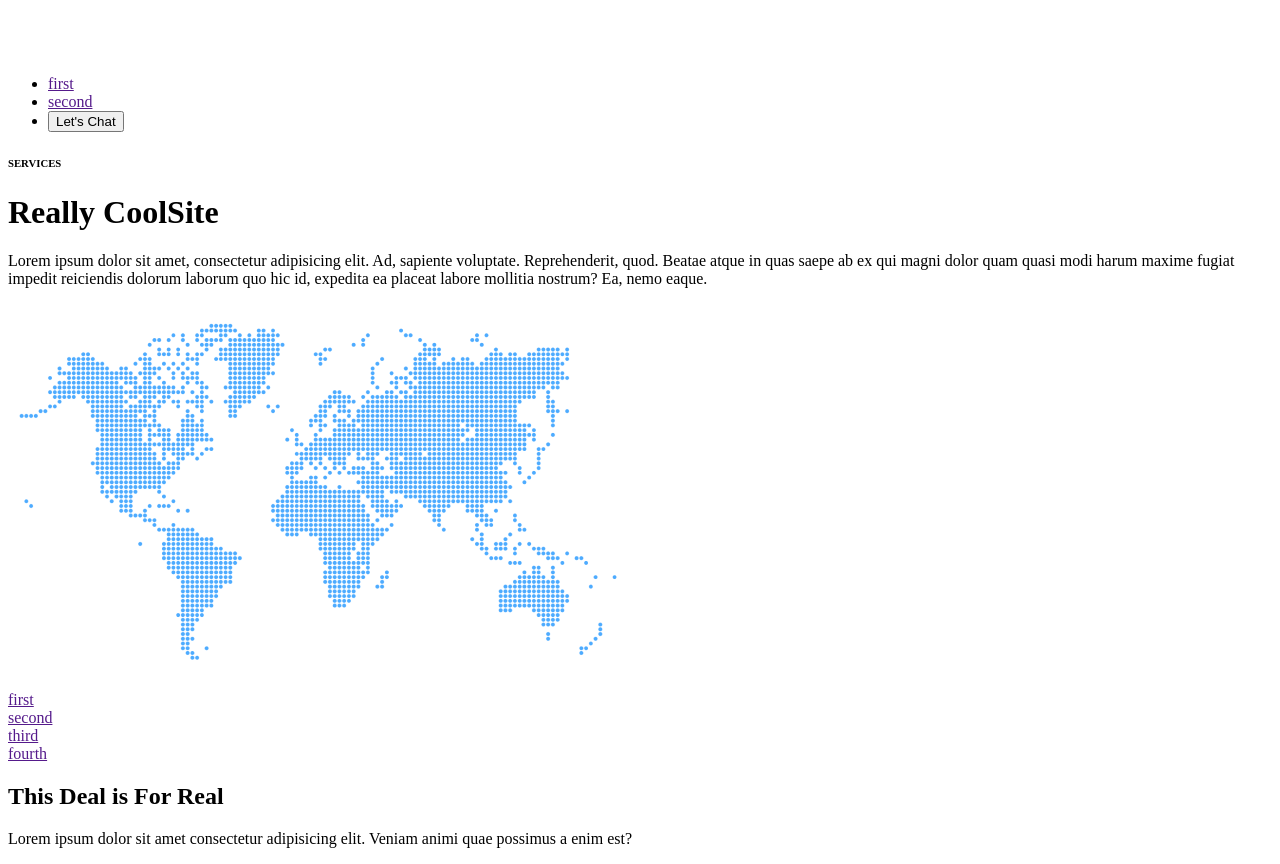
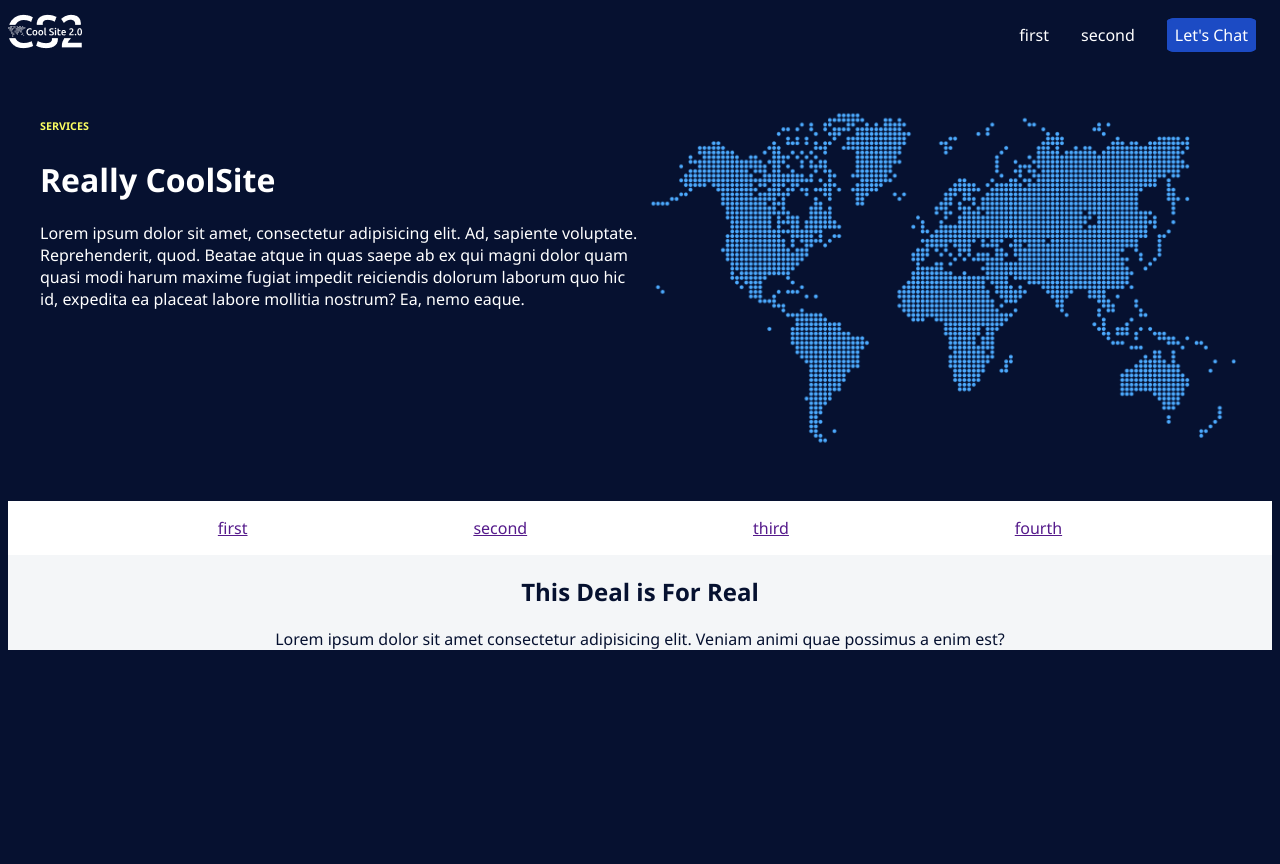
Before and after one commit to sethkunzler/cool_site, a plain HTML site: page index.html in a window 1280 px wide. After the commit the page ends 800 px from the top, so only its background shows below. Drawn offline with Linux system fonts and the light colour scheme.

Commit message:
Added Colors and some Flex display

```diff
--- a/index.html
+++ b/index.html
@@ -14,19 +14,16 @@
       <img src="assets/images/coolsite-logo.png" alt="The CoolSite Logo">
     </a href="">
     <nav>
-      <ul class="topNav">
-        <li class="topNavLink">
+        <li class="top-nav-link">
           <a href="">first</a>
         </li>
-        <li class="topNavLink">
+        <li class="top-nav-link">
           <a href="">second</a>
         </li>
-        <li class="topNavLink">
-          <button id="letsChat">Let's Chat</button>
+        <li class="top-nav-link">
+          <a id="letsChat">Let's Chat</a>
         </li>
-      </ul>
     </nav>
-
   </header>
   <main>
     <div>
@@ -40,24 +37,24 @@
         Lorem ipsum dolor sit amet, consectetur adipisicing elit. Ad, sapiente voluptate. Reprehenderit, quod. Beatae atque in quas saepe ab ex qui magni dolor quam quasi modi harum maxime fugiat impedit reiciendis dolorum laborum quo hic id, expedita ea placeat labore mollitia nostrum? Ea, nemo eaque.
       </p>
     </div>
-    <img src="assets/images/coolsite-world.png" alt="A displayed map of the world" title="Planet Earth">
+    <img src="assets/images/coolsite-world.png" alt="A displayed map of the world" title="Planet Earth" class="world-img">
   </main>
   <footer>
-  <div>
-    <section class="bottomNavLink">
+  <div class="bottom-nav">
+    <section class="bottom-nav-link">
       <a href="">first</a>
     </section>
-    <section class="bottomNavLink">
+    <section class="bottom-nav-link">
       <a href="">second</a>
     </section>
-    <section class="bottomNavLink">
+    <section class="bottom-nav-link">
       <a href="">third</a>
     </section>
-    <section class="bottomNavLink">
+    <section class="bottom-nav-link">
       <a href="">fourth</a>
     </section>
   </div>
-  <div>
+  <div class="footer-declaration">
     <h2>
       This Deal is For Real
     </h2>
--- a/style.css
+++ b/style.css
@@ -3,43 +3,89 @@
 /* my CoolSite CSS variables*/
 :root {
 
-  --coolgreen: #FAFD61
-  --coolblue: #1C4BC4;
-  --cooldarkblue: #061130;
-  --coolwhite: #F4F6F8;
-
+  --cool-green: #FAFD61;
+  --cool-blue: #1C4BC4;
+  --cool-dark-blue: #061130;
+  --cool-white: white;
+  --cool-grey: #F4F6F8;
 }
 
 /* element selectors */
 /*  Possible element selectors in the current html file
-body {}
-header {}
-main {}
-footer {}
-nav {}
 h1 {}
 h2 {}
-h6 {}
 p {}
 ul {}
 li {}
 a {}
+img {}
 */
+body {
+  background-color: var(--cool-dark-blue);
+  color:var(--cool-white);
+  font-family: 'Segoe UI', Tahoma, Geneva, Verdana, sans-serif;
+}
+header {
+  display: flex;
+  justify-content: space-between;
+}
+main {
+  display: flex;
+  margin: 2rem;
+}
+footer {
+  background-color: var(--cool-grey);
+  color: var(--cool-dark-blue);
+}
+nav {
+  display: flex;
+}
 
+h6 {
+  color: var(--cool-green);
+}
 
+nav li a {
+  color: var(--cool-white);
+  text-decoration: none;
+}
 /* class selectors */
 /* Possible class selectors for the current html file
-.topNav {}
-.topNavLink {}
-.bottomNavLink {}
 .logo {}
 */
+.top-nav {
+  display: flex;
+}
+.top-nav-link {
+  list-style-type: none;
 
-
+  margin: 1em;
+}
+.bottom-nav {
+  display: flex;
+  justify-content: space-evenly;
+  background-color: var(--cool-white);
+  color: var(--cool-dark-blue);
+}
+.bottom-nav-link {
+  margin: 1em;
+}
+.footer-declaration {
+  text-align: center;
+}
+.world-img {
+  max-width: 50%;
+}
 /* id selectors */
 /* Possible id selectors for the current html files
-#letsChat {}
 */
+#letsChat {
+  background-color: var(--cool-blue);
+  color: var(--cool-white);
+  padding: 4px 6px;
+  border: 2px solid var(--cool-blue);
+  border-radius: 10%;
+}
 
 /* fancy selectors */
 /* I Don't expect to Use Fancy Selectors ever.... well maybe like an :nth-child(even) selector */
```
